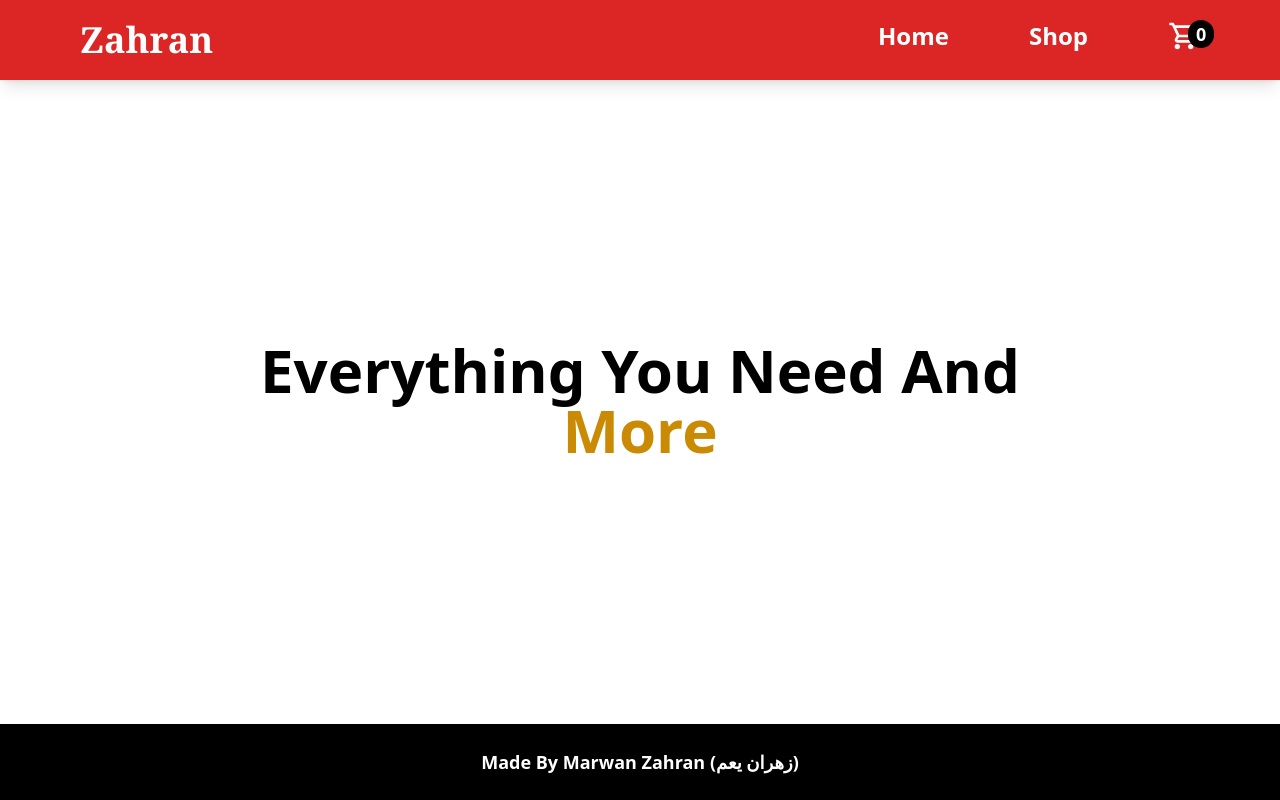
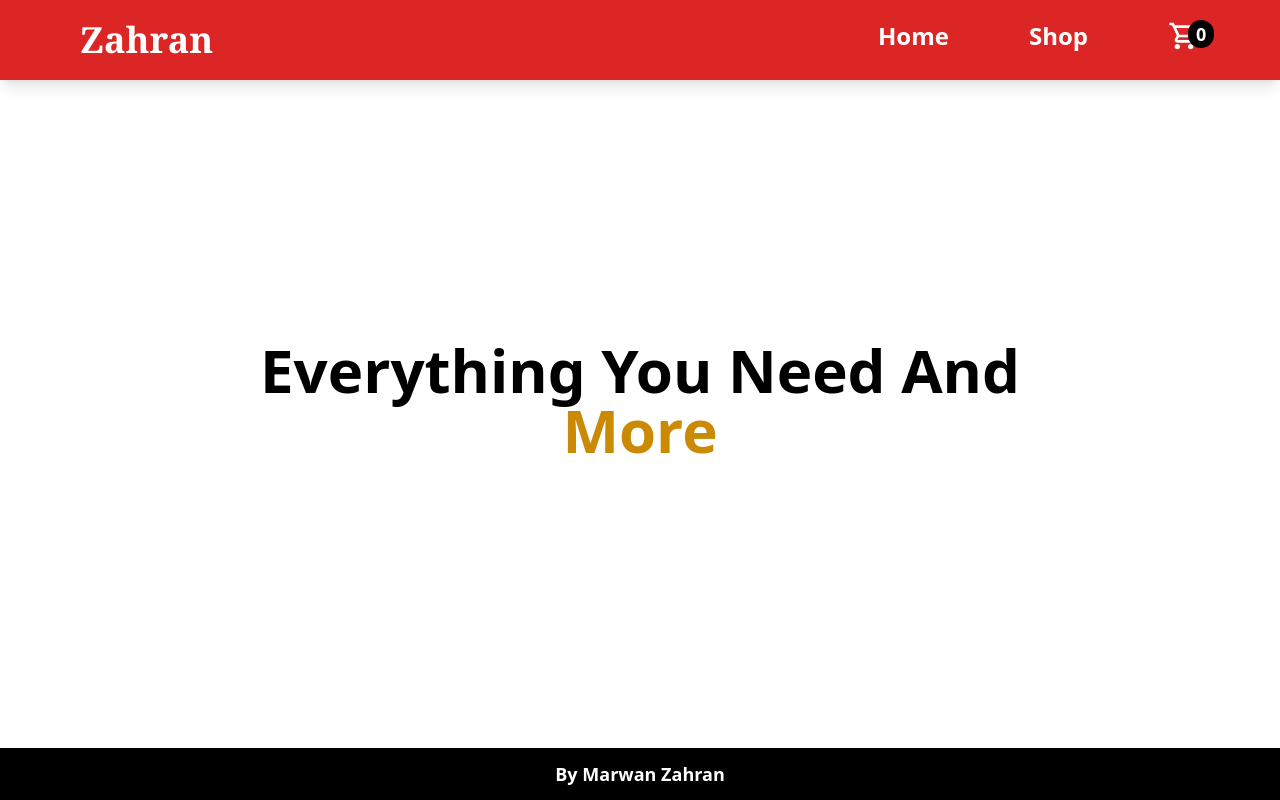
Before and after one commit to MarwanZahran25/Shopping-Cart, a React (Vite) app: page / in a window 1280 px wide. Built offline with nearby package versions, Linux system fonts and the light colour scheme.

Commit message:
added readme.md

```diff
--- a/src/components/Footer.jsx
+++ b/src/components/Footer.jsx
@@ -1,7 +1,7 @@
 export default function Footer() {
   return (
-    <footer className="bg-black shadow-lg text-center text-white font-bold py-6 text-lg flex justify-center items-center absolute bottom-0  w-full">
-      Made By Marwan Zahran (زهران يعم)
+    <footer className="bg-black shadow-lg text-center text-white font-bold py-3 text-lg flex justify-center items-center absolute bottom-0  w-full">
+      By Marwan Zahran
     </footer>
   );
 }
```
Also changed, not shown: 1 other file (tests, documents, lock files or other folders).
